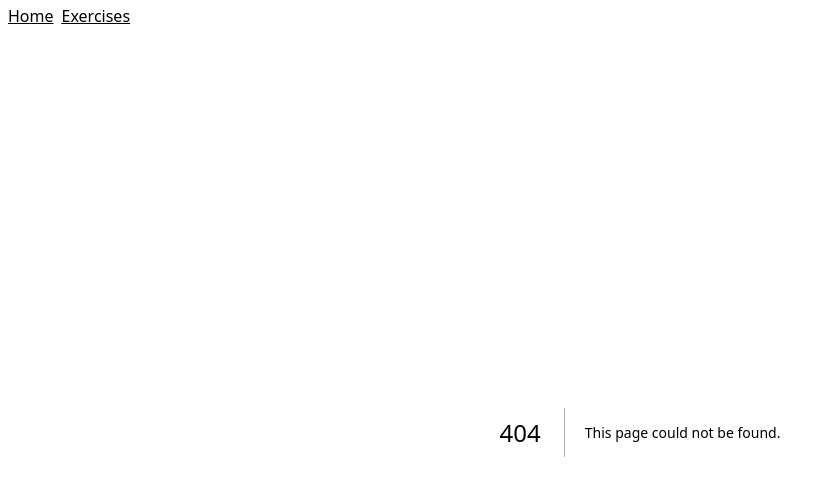
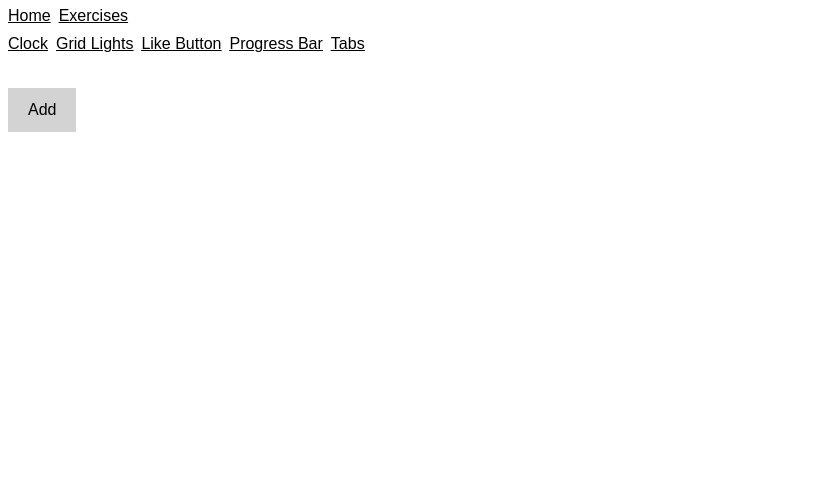
Before and after one commit to skatingincentralpark/react-playground, a Next.js app: page /exercises/progress-bar in a window 1280 px wide. Before the commit this address had no page. Shown: the top 496 px of the page, without its empty margins (0-831 px from the left). Built offline with nearby package versions, Linux system fonts and the light colour scheme.

Commit message:
Add progress bars

```diff
--- /dev/null
+++ b/app/exercises/progress-bar/page.tsx
@@ -0,0 +1,61 @@
+"use client";
+
+import { useEffect, useState } from "react";
+import "./styles.css";
+
+function ProgressBar({
+  time,
+  onCompleted,
+  ready,
+}: {
+  time: number;
+  onCompleted: () => void;
+  ready: boolean;
+}) {
+  const [startTransition, setStartTransition] = useState(false);
+
+  useEffect(() => {
+    if (!ready) return;
+    setStartTransition(true);
+  }, [setStartTransition, ready]);
+
+  return (
+    <div className="progess-bar" role="progressbar">
+      <div
+        className={[
+          "bar-contents",
+          startTransition ? "bar-contents--filled" : null,
+        ]
+          .filter(Boolean)
+          .join(" ")}
+        style={{
+          ["--time" as string]: `${time}ms`,
+        }}
+        onTransitionEnd={onCompleted}
+      />
+    </div>
+  );
+}
+
+export default function Page() {
+  const [bars, setBars] = useState(0);
+  const [barsFilled, setBarsFilled] = useState(0);
+
+  return (
+    <div>
+      <button onClick={() => setBars((b) => b + 1)}>Add</button>
+      {Array(bars)
+        .fill(null)
+        .map((_, i) => (
+          <ProgressBar
+            key={i}
+            time={2000}
+            onCompleted={() => {
+              setBarsFilled((b) => b + 1);
+            }}
+            ready={i === 0 || i < barsFilled + 3}
+          />
+        ))}
+    </div>
+  );
+}
--- /dev/null
+++ b/app/exercises/progress-bar/styles.css
@@ -0,0 +1,31 @@
+body {
+  font-family: sans-serif;
+}
+
+button {
+  padding: 10px 20px;
+  font-size: 16px;
+  cursor: pointer;
+  background-color: lightgray;
+}
+
+.progess-bar {
+  width: 100%;
+  height: 20px;
+  background-color: lightgray;
+  position: relative;
+}
+
+.bar-contents {
+  height: 100%;
+  background-color: orange;
+  transform: scaleX(0);
+  transition-property: transform;
+  transition-duration: var(--time);
+  transform-origin: left center;
+  transition-timing-function: linear;
+}
+
+.bar-contents--filled {
+  transform: scaleX(1);
+}
```
Also changed, not shown: app/exercises/progress-bar/README.md (added).
